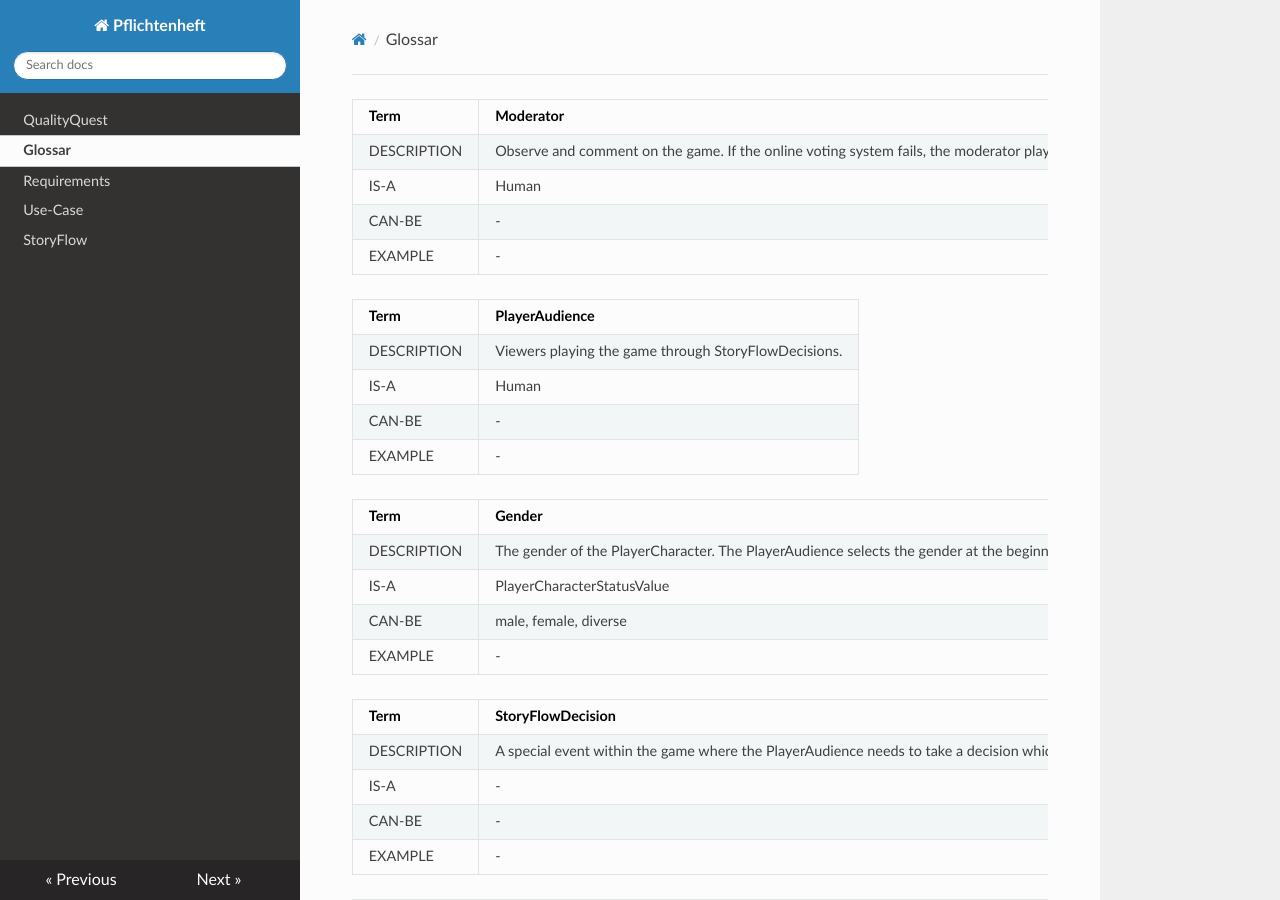
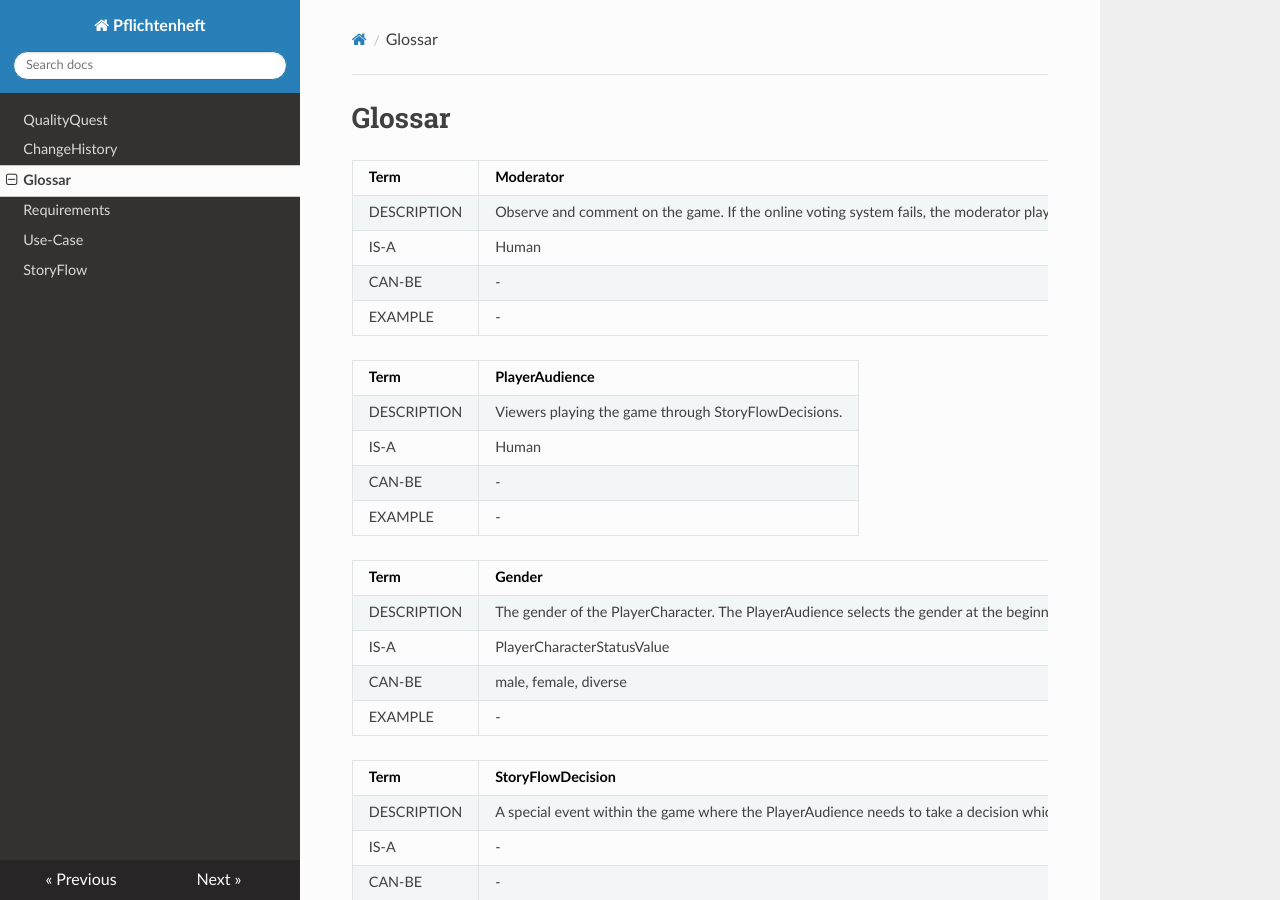
Before and after one commit to Brotenko/QualityQuest, an MkDocs documentation site: the page built from Docs/Pflichtenheft/docs/glossar.md, in a window 1280 px wide and 900 px high. Built offline with MkDocs 1.6.1, drawn with Linux system fonts in a browser that asks for light colours; nearby versions of some CDN libraries.

Commit message:
Added a change history.

```diff
--- a/Docs/Pflichtenheft/docs/glossar.md
+++ b/Docs/Pflichtenheft/docs/glossar.md
@@ -1,4 +1,4 @@
-
+# Glossar
 
 | Term       | Moderator                                                                    |
 |------------|:-----------------------------------------------------------------------------|
--- a/Docs/Pflichtenheft/mkdocs.yml
+++ b/Docs/Pflichtenheft/mkdocs.yml
@@ -1,6 +1,7 @@
 site_name: Pflichtenheft
 nav:
  - QualityQuest: index.md
+ - ChangeHistory: changehistory.md
  - Glossar: glossar.md
  - Requirements: requirements.md
  - Use-Case: use-case-diagramme.md
```
Also changed, not shown: Docs/Pflichtenheft/docs/changehistory.md (added, +5 -0 lines).
